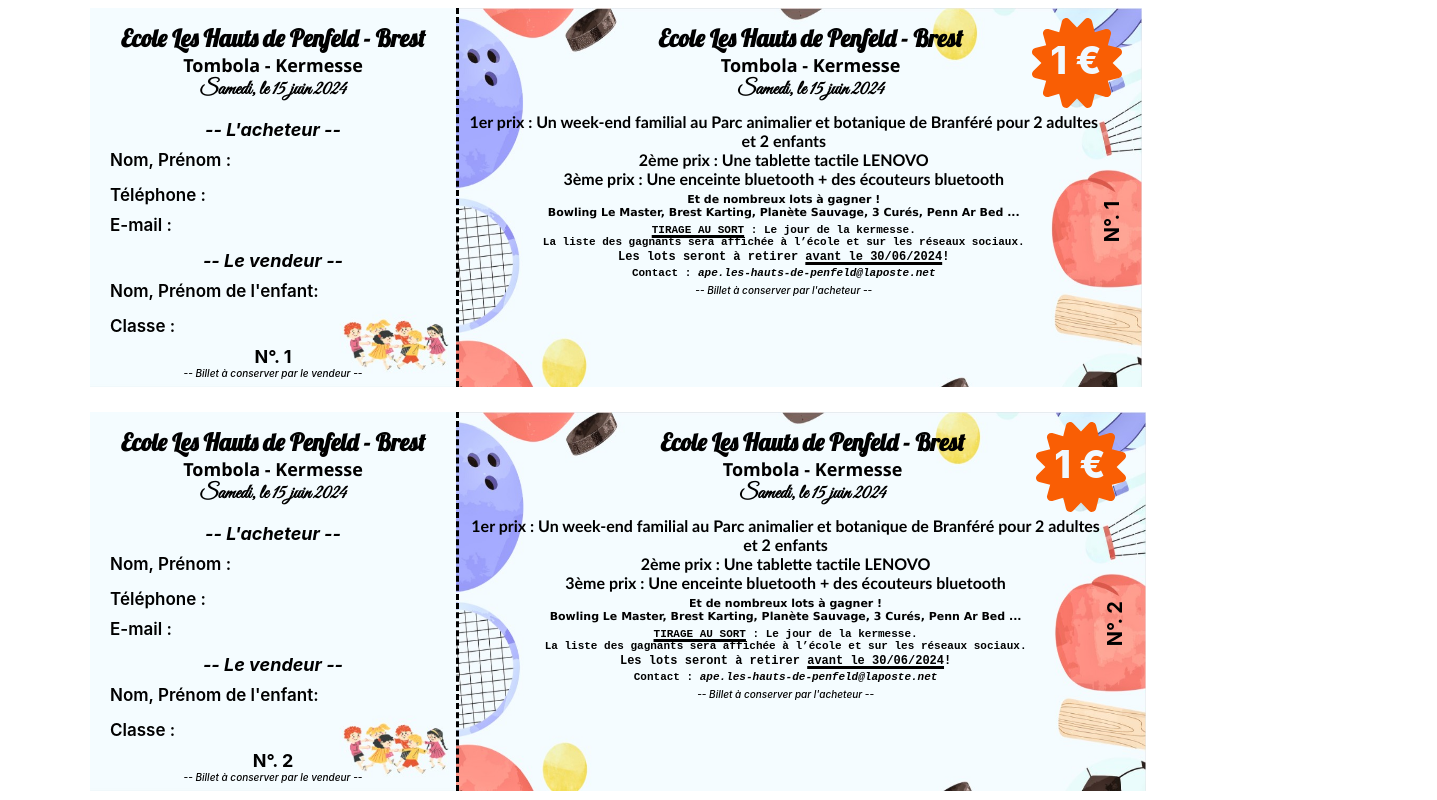
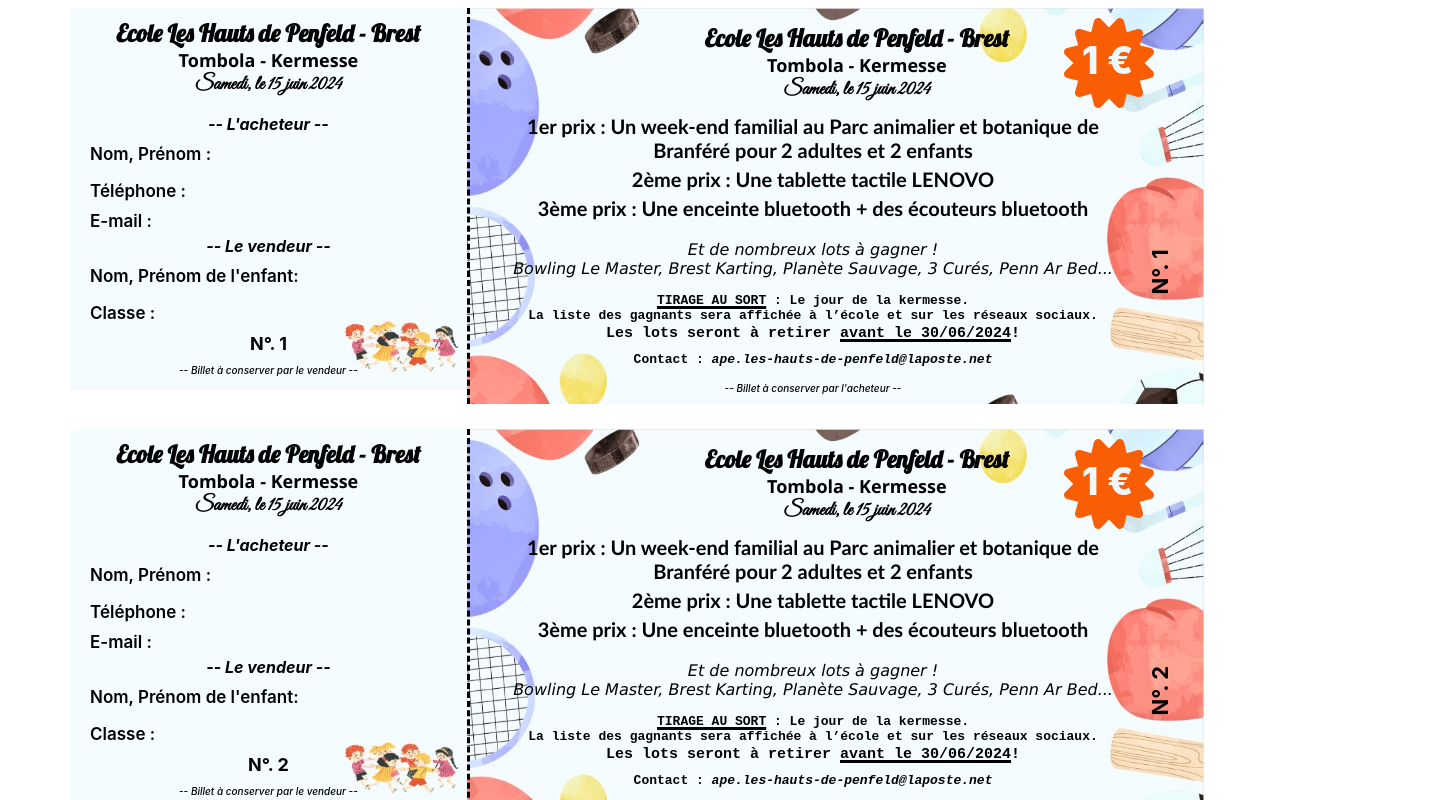
Before and after one commit to VSABernard/ticket-tombola, a React (Create React App) app: page / in a window 1280 px wide. Shown: the top 800 px of the page, 1437 px wide, since content can reach past the window. Built offline with nearby package versions, Linux system fonts and the light colour scheme.

Commit message:
Final size for the pdf

```diff
--- a/src/App.css
+++ b/src/App.css
@@ -1,6 +1,5 @@
 .appPage {
     margin-bottom: 25px;
-    margin-left: 20px;
 }
 
 .dots {
--- a/src/components/Form/Form.css
+++ b/src/components/Form/Form.css
@@ -11,11 +11,10 @@
 
 .form-infos {
     margin-top: 10px;
-    gap: 10px;
 }
 
 .title {
-    font-size: 18px;
+    font-size: 16px;
     font-weight: 700;
     font-style: italic;
     text-align: center;
@@ -28,7 +27,7 @@
 }
 
 .data1 {
-    margin-bottom: 15px;
+    margin-bottom: 17px;
 }
 
 .seller {
--- a/src/components/Infos/Infos.css
+++ b/src/components/Infos/Infos.css
@@ -18,7 +18,7 @@
 
 .header-infos {
     width: 100%;
-    margin-left: 130px;
+    margin-left: 180px;
 }
 
 .span-badge {
@@ -39,6 +39,6 @@
     height: 90px;
     width: 90px;
     margin-top: 80px;
-    margin-right: 20px;
+    margin-right: 50px;
     color: rgb(249, 94, 4);
 }
--- a/src/components/Price/Price.css
+++ b/src/components/Price/Price.css
@@ -2,8 +2,9 @@
     display: flex;
     flex-direction: row;
     width: 97%;
-    margin-top: 3px;
-    margin-left: 10px;
+    margin-top: 5px;
+    margin-left: 5px;
+    margin-bottom: 10px;
 }
 
 .price-infos, .first-place, .subt-price, .lottery-date, .footer {
@@ -23,19 +24,22 @@
 
 h4 {
     font-family :'Gill Sans', 'Gill Sans MT', Calibri, 'Trebuchet MS', sans-serif;
-    font-size: 16px;
+    font-size: 20px;
     font-weight: 900;
     margin: auto;
+    padding-bottom: 5px;
     text-align: center;
     height: auto;
+    width: 90%;
 }
 
 .subt-price {
     font-family: 'Lucida Sans', 'Lucida Sans Regular', 'Lucida Grande', 'Lucida Sans Unicode', Geneva, Verdana, sans-serif;
-    font-size: 11px;
-    font-weight: bold;
-    margin-top: 5px;
-    margin-bottom: 5px;
+    font-size: 16px;
+    font-weight: 500;
+    font-style: italic;
+    margin-top: 15px;
+    margin-bottom: 15px;
 }
 
 .lottery-date, h5 {
@@ -45,15 +49,14 @@ h4 {
 }
 
 .lottery-date {
-    font-size: 11px;
+    font-size: 13px;
     text-align: center;
-    width: 82%;
 }
 
-h5 {
-    font-size: 12px;
+.lottery-date h5 {
+    font-size: 15px;
     margin-top: 2px;
-    margin-bottom: 3px;
+    margin-bottom: 10px;
 }
 
 .lottery, .date {
@@ -73,11 +76,15 @@ h5 {
     font-style: italic;
 }
 
+.footer p {
+    padding-top: 10px;
+}
+
 .ticket-number {
-    font-size: 20px;
+    font-size: 22px;
     font-weight: bold;
     transform: rotateZ(-90deg) translateX(-10px) translateY(150px);
     width: 10%;
     margin-top: -10px;
-    margin-left: -85px;
+    margin-left: -45px;
 }
--- a/src/components/Price/Price.js
+++ b/src/components/Price/Price.js
@@ -13,7 +13,7 @@ const Price = ({ticketNumber}) => {
                 </div>
                 <div className="subt-price">
                     <p>Et de nombreux lots à gagner !</p>
-                    <p>Bowling Le Master, Brest Karting, Planète Sauvage, 3 Curés, Penn Ar Bed ...</p>
+                    <p>Bowling Le Master, Brest Karting, Planète Sauvage, 3 Curés, Penn Ar Bed...</p>
                 </div>
                 <div className="lottery-date">
                     <p> <s className="lottery">TIRAGE AU SORT</s > : Le jour de la kermesse.</p>
--- a/src/index.css
+++ b/src/index.css
@@ -7,6 +7,7 @@ body {
   -webkit-font-smoothing: antialiased;
   -moz-osx-font-smoothing: grayscale;
   max-height: 10.5cm !important;
+  max-width: 20cm !important;
 }
 
 code {
--- a/src/pages/Ticket.css
+++ b/src/pages/Ticket.css
@@ -4,16 +4,20 @@
 }
 
 .ticket-page {
+    width: 30cm;
     border: #000000;
 }
 
 .left-side {
-    width: 30%;
+    width: 35%;
+    height: 100%;
     background: url(../assets/left-background.jpeg);
     background-size: 100% 100% ;
 }
 
 .right-side {
+    width: 65%;
+    height: 100%;
     background: url(../assets/right-background.jpeg) ;
     background-size: 100% 100% ;
 }
```
